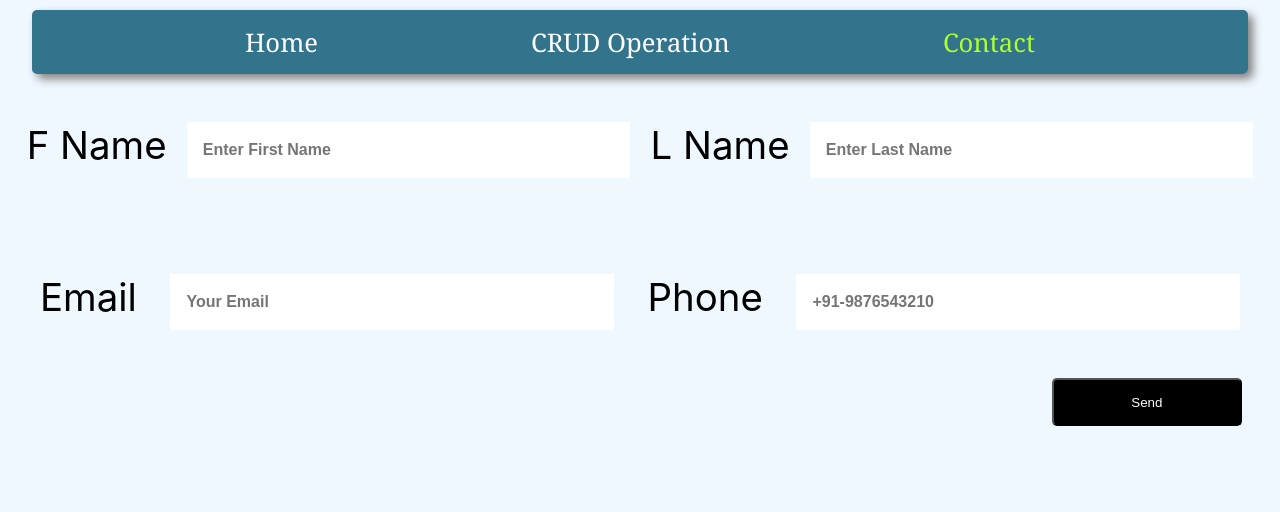
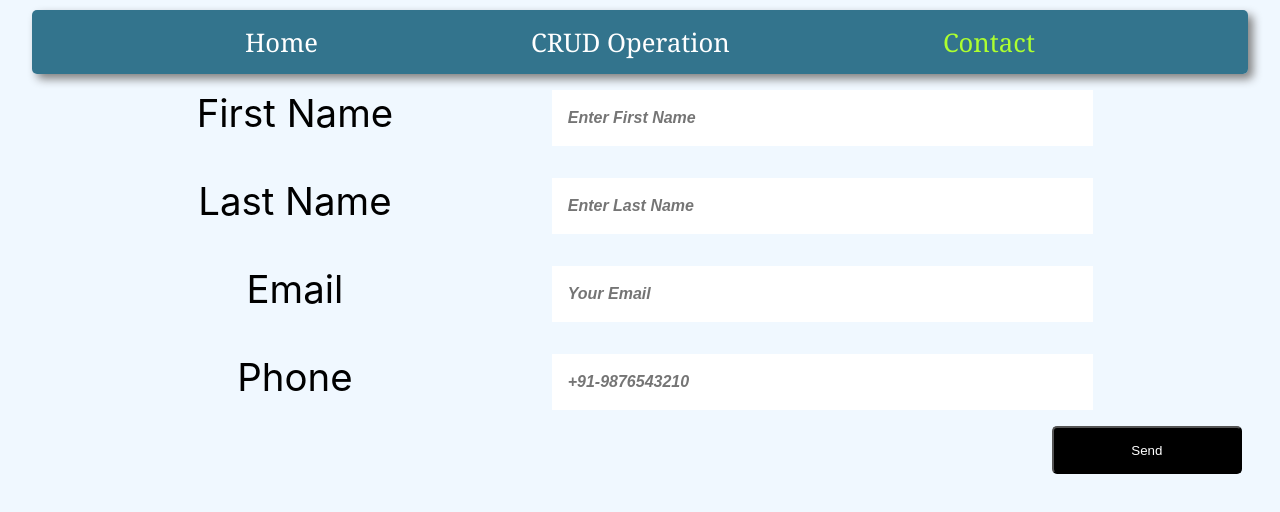
Before and after one commit to ErShubham2908/CURD-ContextAPI, a React (Create React App) app: page /contact in a window 1280 px wide. Shown: the top 512 px of the page. Built offline with nearby package versions, Linux system fonts and the light colour scheme.

Commit message:
Add contact us detail

```diff
--- a/src/Components/Contact.js
+++ b/src/Components/Contact.js
@@ -12,19 +12,24 @@ function Contact() {
             email: email.value, phone: phone.value,
         };
         console.log(conFom);
+
     };
     return (
         <div className="form">
             <form onSubmit={onSubmit}>
                 <div className="lForm">
-                    <label htmlFor="fname">F Name</label>
+                    <label htmlFor="fname">First Name</label>
                     <input type="text" id="fname" required placeholder="Enter First Name" />
-                    <label htmlFor="lname">L Name</label>
+                  </div>
+                  <div className="lForm">
+                    <label htmlFor="lname">Last Name</label>
                     <input type="text" id="lname" required placeholder="Enter Last Name" />
                   </div>
-                    <div className="lForm">
+                  <div className="lForm">
                     <label htmlFor="email"> Email </label>
                     <input type="email" id="email" required placeholder="Your Email" />
+                  </div>
+                  <div className="lForm">
                     <label htmlFor="phone"> Phone </label>
                     <input  id="phone" placeholder="+91-9876543210" required />
                 </div>
--- a/src/Components/Style.css
+++ b/src/Components/Style.css
@@ -23,7 +23,6 @@ h1 {
     box-shadow: 5px 5px 10px gray;
     margin-left: auto;
     margin-right: auto;
-    /* background-color: #9f430acf ; */
     background-color: #085573cf;
     font-size: 1.6em;
     font-family: Georgia, "Times New Roman", Times, serif;
@@ -44,12 +43,9 @@ table {
 }
 
 th {
-    /* width: 10%; */
-    /* text-align: left; */
     font-size: 1.5rem;
     border-bottom: 2px solid rgb(26, 41, 118);
     border-top: 2px solid rgb(26, 41, 118);
-    /* border-radius: 5px; */
     text-shadow: 5px -5px 5px gray;
 }
 
@@ -117,7 +113,6 @@ td:nth-child(6) {
     transition: 0.7s ease all;
 }
 
-.link,
 .pNavLink {
     text-decoration: none;
 }
@@ -126,7 +121,6 @@ td:nth-child(6) {
     width: 95%;
     height: 70vh;
     margin: auto;
-    /* border: 1px solid green; */
 }
 
 #sno {
@@ -143,17 +137,29 @@ td:nth-child(6) {
 }
 
 .lForm {
+    width: 95%;
     display: flex;
     justify-content: space-evenly;
-    padding: 3em 0;
+    padding: 1em 0;
+    margin: auto;
 }
 
 .lForm label {
+    width: 18%;
     font-size: 2.4em;
+    transition: 0.7s ease all;
+}
+
+.lForm label:hover{
+    box-shadow: -5px 5px 5px gray;
+    border-radius: .2em;
+    border: none;
+    border-top: 1px solid black;
+    border-right: 1px dotted black;
 }
 
 .lForm input {
-    width: 35%;
+    width: 45%;
     height: 3.5em;
     padding: 1em;
     font-size: 1em;
@@ -161,7 +167,9 @@ td:nth-child(6) {
     color: blue;
     font-weight: 700;
     border: none;
+    font-style: italic;
 }
+
 .lForm input:hover {
     border-bottom: 2px solid black;
     border-right: 2px solid black;
```
